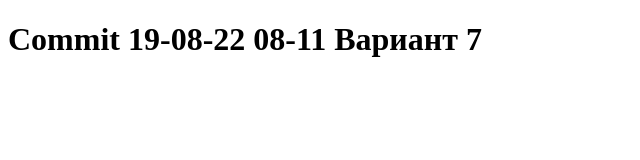
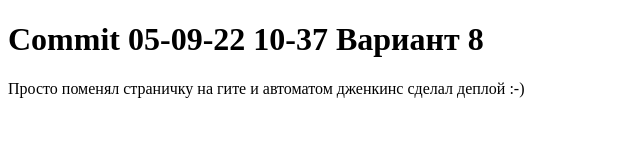
Before and after one commit to ozkostay/test-Jenkins, a plain HTML site: page index.html in a window 1280 px wide. Shown: the whole page, without its empty margins (0-640 px from the left). Drawn offline with Linux system fonts and the light colour scheme.

```diff
--- a/index.html
+++ b/index.html
@@ -7,6 +7,7 @@
     <title>Document</title>
 </head>
 <body>
-    <h1>Commit 19-08-22 08-11 Вариант 7</h1>
+    <h1>Commit 05-09-22 10-37 Вариант 8</h1>
+    <p>Просто поменял страничку на гите и автоматом дженкинс сделал деплой :-)</p>
 </body>
 </html>
```
